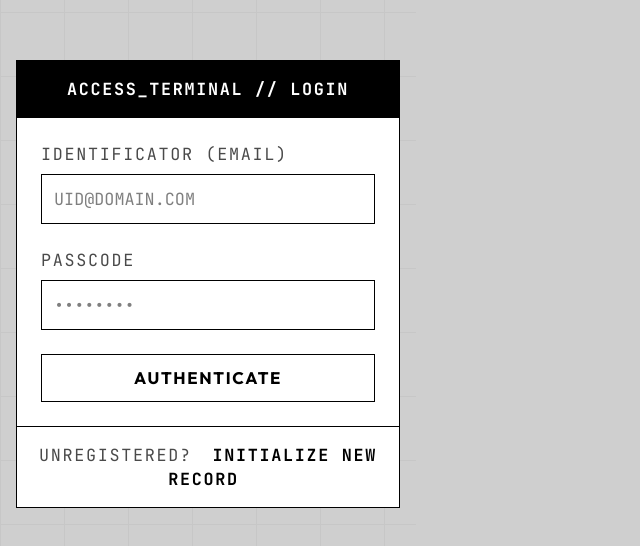
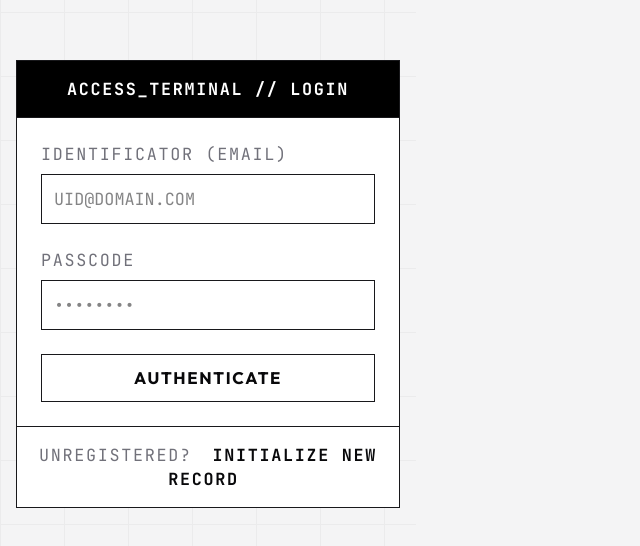
Before and after one commit to archduke1337/AskMyNotes, a Next.js app: page /login in a window 1280 px wide. Shown: the part 116-662 px from the top of the page, without its empty margins (0-640 px from the left). Built offline with nearby package versions, Linux system fonts and the light colour scheme; no server answers.

Commit message:
style: remove search label, update Header initials/tooltips, zoom Sidebar logo, adapt Settings text and remove Theme configs, deploy professional zinc-based UX color scheme.

```diff
--- a/app/components/Header.tsx
+++ b/app/components/Header.tsx
@@ -1,6 +1,6 @@
 "use client";
 
-import { Search, Hash, Menu, LogOut } from "lucide-react";
+import { Search, Menu, LogOut } from "lucide-react";
 import { useAuth } from "@/lib/context/AuthContext";
 import { useRouter } from "next/navigation";
 
@@ -13,8 +13,8 @@ export default function Header({ onMenuToggle }: HeaderProps) {
   const router = useRouter();
 
   const initials = user?.name
-    ? user.name.split(" ").map((w) => w[0]).join("").toUpperCase().slice(0, 2)
-    : "??";
+    ? user.name.charAt(0).toUpperCase()
+    : "?";
 
   const handleLogout = async () => {
     await logout();
@@ -31,40 +31,34 @@ export default function Header({ onMenuToggle }: HeaderProps) {
         >
           <Menu className="w-5 h-5 text-text-primary" strokeWidth={1.5} />
         </button>
-        <div className="flex items-center gap-2">
-          <Hash className="w-4 h-4 text-text-tertiary hidden md:block" strokeWidth={1.5} />
-          <h2 className="text-base sm:text-base font-mono tracking-widest uppercase font-bold text-text-primary">
-            DIRECTORY ROOT
-          </h2>
-        </div>
       </div>
 
       <div className="flex h-full flex-1 min-w-0">
         {/* Search */}
         <div className="hidden md:flex flex-1 items-center border-l border-border-strong relative group px-4">
-          <label htmlFor="search-directory" className="text-base font-mono absolute -top-[5px] left-3 bg-bg-surface px-1 leading-none uppercase text-text-tertiary tracking-wider shadow-[0_0_0_2px_var(--bg-surface)]">
-            Query Catalog
-          </label>
           <Search className="absolute left-3 top-1/2 -translate-y-1/2 w-4 h-4 text-text-tertiary" strokeWidth={1.5} />
           <input
             id="search-directory"
             type="text"
-            placeholder="FIND RECORD..."
-            className="w-full h-8 bg-transparent border-b border-border-subtle pl-7 pr-4 py-1 text-base font-mono focus:outline-none focus:border-border-strong uppercase placeholder:text-text-tertiary text-text-primary"
+            placeholder="Search catalog..."
+            className="w-full h-8 bg-transparent border-b border-border-subtle pl-7 pr-4 py-1 text-sm font-mono focus:outline-none focus:border-border-strong placeholder:text-text-tertiary text-text-primary"
           />
         </div>
 
         {/* User Abstract Area */}
         <div className="flex items-center h-full border-l border-border-strong shrink-0 px-2 md:px-4 group relative">
           <div className="flex items-center gap-2 md:gap-3 text-left">
-            <div className="w-6 h-6 bg-text-primary flex items-center justify-center text-bg-app font-mono text-base tracking-widest font-bold shrink-0">
+            <div
+              className="w-8 h-8 bg-text-primary flex items-center justify-center text-bg-app font-mono text-base tracking-widest font-bold shrink-0 cursor-default group"
+              title={user ? `${user.name} (${user.email})` : "Profile"}
+            >
               {initials}
             </div>
-            <div className="hidden md:block w-32 truncate">
-              <p className="text-base font-mono font-bold text-text-primary uppercase leading-none mb-0.5 tracking-wider truncate">
+            <div className="hidden md:block w-32 truncate" title={user ? `${user.name} (${user.email})` : "Profile"}>
+              <p className="text-sm font-mono font-bold text-text-primary uppercase leading-none mb-0.5 tracking-wider truncate">
                 OP: {user?.name || "UNKNOWN NODE"}
               </p>
-              <p className="text-[10px] font-mono text-text-tertiary uppercase leading-none tracking-widest truncate">
+              <p className="text-xs font-mono text-text-tertiary uppercase leading-none tracking-widest truncate">
                 ACCESS: SCHOLAR
               </p>
             </div>
@@ -72,7 +66,7 @@ export default function Header({ onMenuToggle }: HeaderProps) {
 
           <button
             onClick={handleLogout}
-            className="ml-2 sm:ml-4 sm:absolute sm:right-0 sm:top-0 sm:h-full sm:w-12 sm:bg-text-primary sm:text-bg-app flex items-center justify-center sm:opacity-0 sm:group-hover:opacity-100 transition-none cursor-pointer border border-border-strong sm:border-0 p-1.5 sm:p-0 hover:bg-bg-subtle sm:hover:bg-text-primary"
+            className="ml-2 md:ml-4 flex items-center justify-center transition-none cursor-pointer border border-border-subtle p-2 hover:bg-bg-subtle hover:border-border-strong hover:text-danger"
             title="Terminate Session"
           >
             <LogOut className="w-4 h-4 shrink-0" strokeWidth={2} />
--- a/app/components/Sidebar.tsx
+++ b/app/components/Sidebar.tsx
@@ -52,7 +52,7 @@ export default function Sidebar({ onClose }: SidebarProps) {
         <Image
           src="/image.png"
           alt="AskMyNotes Logo"
-          className="object-contain"
+          className="object-contain scale-150"
           fill
           sizes="224px"
           priority
@@ -81,8 +81,8 @@ export default function Sidebar({ onClose }: SidebarProps) {
                 href={item.href}
                 onClick={onClose}
                 className={`flex items-center gsap-nav-item gap-3 px-4 py-3 text-base tracking-widest font-mono uppercase border-l-2 ${isActive
-                    ? "text-text-primary bg-bg-subtle border-l-text-primary"
-                    : "text-text-secondary hover:text-text-primary hover:bg-bg-subtle border-l-transparent"
+                  ? "text-text-primary bg-bg-subtle border-l-text-primary"
+                  : "text-text-secondary hover:text-text-primary hover:bg-bg-subtle border-l-transparent"
                   }`}
               >
                 <item.icon
@@ -104,8 +104,8 @@ export default function Sidebar({ onClose }: SidebarProps) {
             href="/settings"
             onClick={onClose}
             className={`flex items-center gsap-nav-item gap-3 px-4 py-3 text-base tracking-widest font-mono uppercase ${pathname === "/settings"
-                ? "text-text-primary bg-bg-subtle"
-                : "text-text-secondary hover:text-text-primary hover:bg-bg-subtle"
+              ? "text-text-primary bg-bg-subtle"
+              : "text-text-secondary hover:text-text-primary hover:bg-bg-subtle"
               }`}
           >
             <Settings className="w-4 h-4 shrink-0" strokeWidth={1.5} />
--- a/app/globals.css
+++ b/app/globals.css
@@ -27,20 +27,20 @@
   --color-neutral-900: #171717;
 
   /* Semantic / System Colors - Solid Grey Background & High Contrast */
-  --color-bg-app: #cfcfcf;
+  --color-bg-app: #f4f4f5;
   --color-bg-surface: #ffffff;
-  --color-bg-subtle: #f1f1f1;
+  --color-bg-subtle: #e4e4e7;
 
-  --color-border-subtle: #b3b3b3;
-  --color-border-default: #808080;
-  --color-border-strong: #000000;
+  --color-border-subtle: #d4d4d8;
+  --color-border-default: #a1a1aa;
+  --color-border-strong: #18181b;
 
-  --color-text-primary: #000000;
-  --color-text-secondary: #242424;
-  --color-text-tertiary: #4a4a4a;
+  --color-text-primary: #09090b;
+  --color-text-secondary: #3f3f46;
+  --color-text-tertiary: #71717a;
 
-  --color-accent-blue: #000000;
-  --color-danger: #dc2626;
+  --color-accent-blue: #18181b;
+  --color-danger: #ef4444;
 
   /* Use Next.js automatically injected custom fonts */
   --font-sans: var(--font-sans), system-ui, sans-serif;
@@ -74,20 +74,20 @@
 
   /* Dark mode overrides (Solid dark grey background & High Contrast) */
   .dark {
-    --color-bg-app: #121212;
-    --color-bg-surface: #1e1e1e;
-    --color-bg-subtle: #262626;
+    --color-bg-app: #09090b;
+    --color-bg-surface: #18181b;
+    --color-bg-subtle: #27272a;
 
-    --color-border-subtle: #333333;
-    --color-border-default: #525252;
-    --color-border-strong: #ffffff;
+    --color-border-subtle: #3f3f46;
+    --color-border-default: #52525b;
+    --color-border-strong: #e4e4e7;
 
     --color-text-primary: #ffffff;
-    --color-text-secondary: #e5e5e5;
-    --color-text-tertiary: #a3a3a3;
+    --color-text-secondary: #e4e4e7;
+    --color-text-tertiary: #a1a1aa;
 
-    --color-accent-blue: #ffffff;
-    --color-danger: #ef4444;
+    --color-accent-blue: #e4e4e7;
+    --color-danger: #f87171;
   }
 
   /* Scrollbar styling */
```
Also changed, not shown: app/settings/page.tsx (+20 -40 lines).
